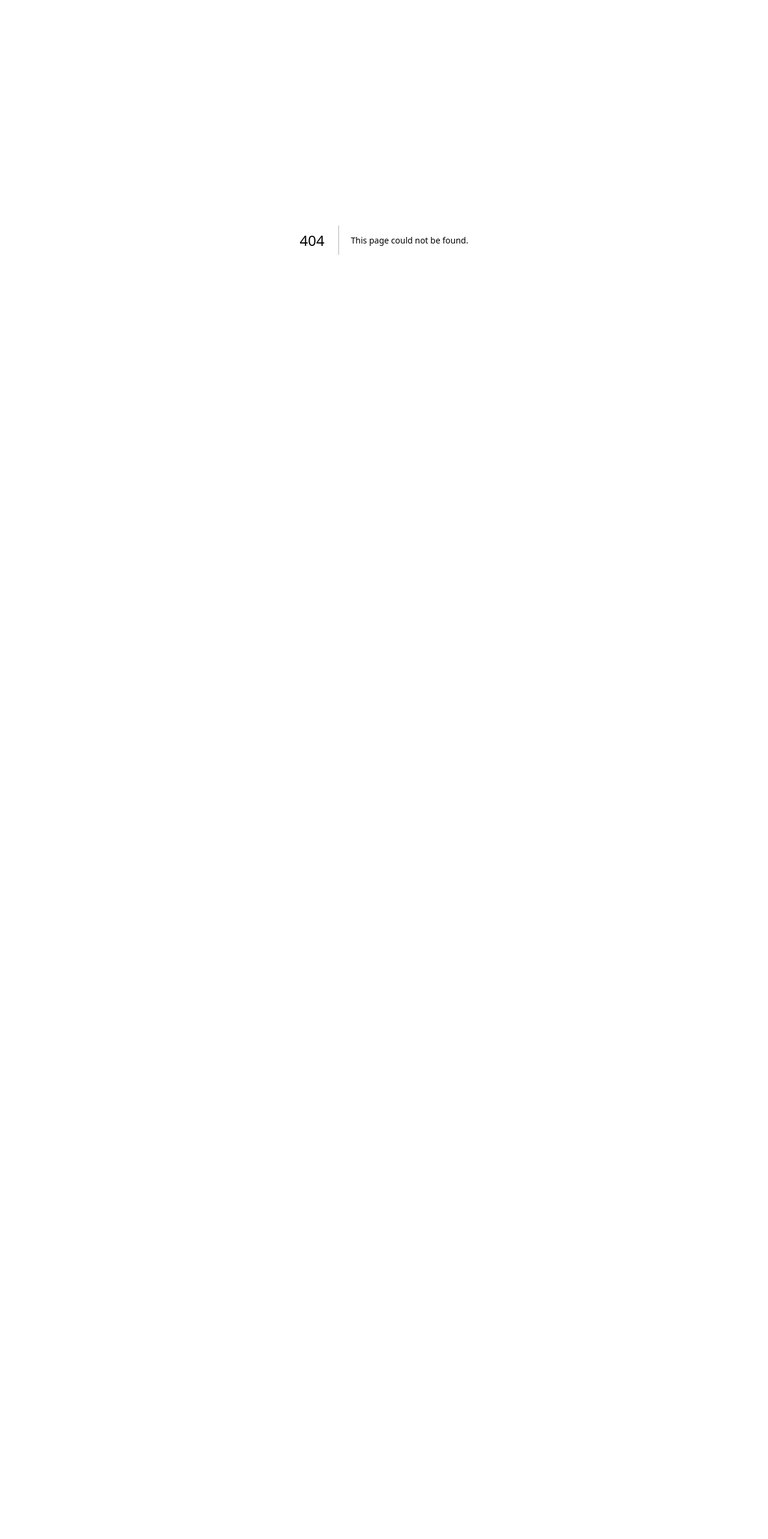
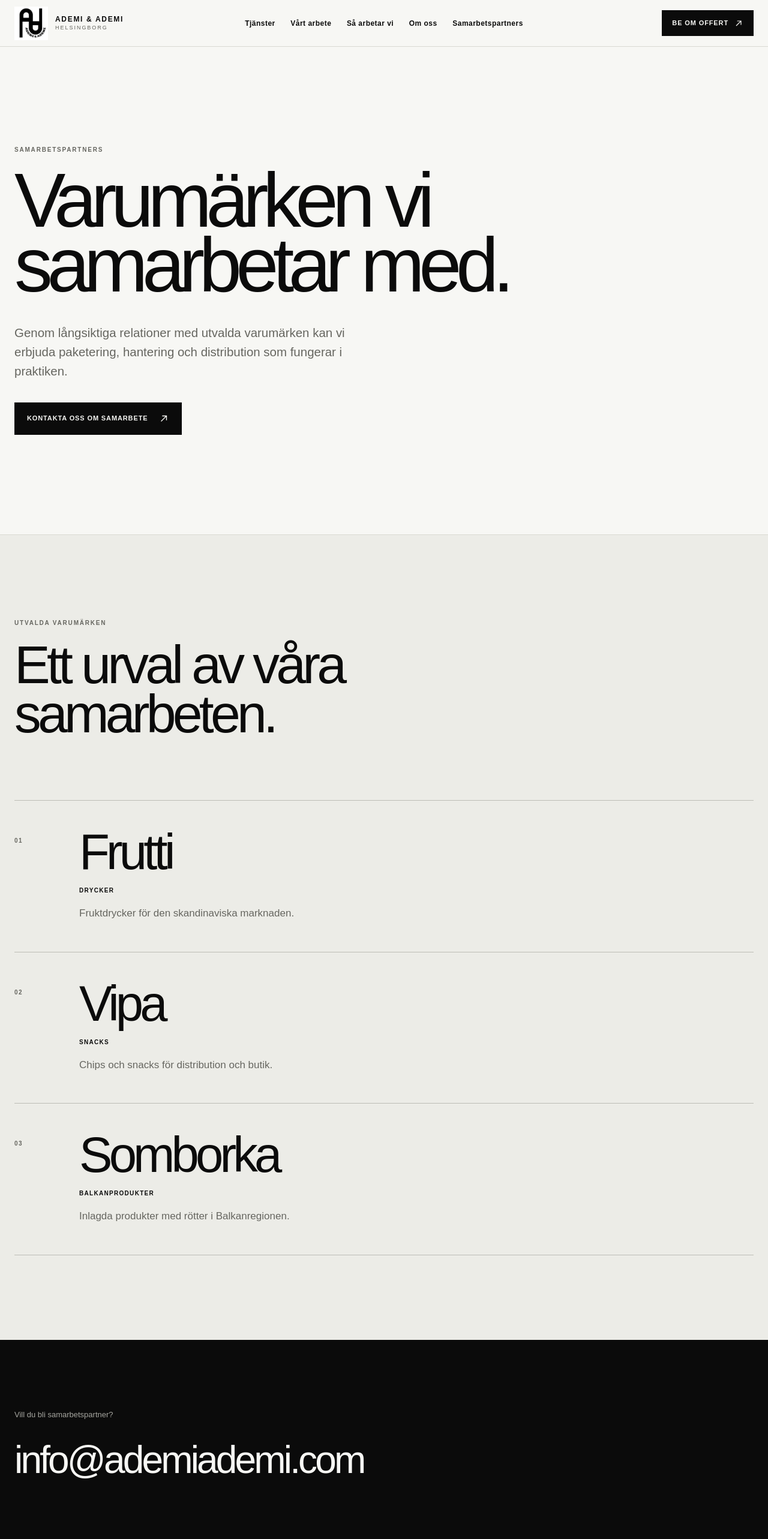
Before and after one commit to momealaouie/ademiademi, a Next.js app: page /samarbetspartners in a window 1280 px wide. Before the commit this address had no page. Shown: the top 2566 px of the page at 60% size. Before the commit the page ends 800 px from the top, so only its background shows below. Built offline with nearby package versions, Linux system fonts and the light colour scheme.

Commit message:
Add partner page and refine contact form

```diff
--- /dev/null
+++ b/app/samarbetspartners/page.module.css
@@ -0,0 +1,130 @@
+.main {
+  padding-top: var(--header-height);
+}
+
+.hero {
+  padding-block: clamp(96px, 13vw, 210px);
+  border-bottom: 1px solid var(--line);
+}
+
+.hero h1 {
+  max-width: 1080px;
+  margin: 24px 0 44px;
+  font-size: clamp(58px, 10vw, 162px);
+  font-weight: 500;
+  letter-spacing: -0.075em;
+  line-height: 0.84;
+}
+
+.intro {
+  max-width: 600px;
+  margin: 0 0 36px;
+  color: var(--muted);
+  font-size: clamp(18px, 1.6vw, 23px);
+  line-height: 1.55;
+}
+
+.list {
+  padding-block: var(--section-space);
+  background: var(--surface);
+}
+
+.heading {
+  max-width: 850px;
+  margin-bottom: clamp(56px, 8vw, 110px);
+}
+
+.heading h2 {
+  margin: 22px 0 0;
+  font-size: clamp(47px, 7vw, 106px);
+  font-weight: 500;
+  letter-spacing: -0.065em;
+  line-height: 0.92;
+}
+
+.partnerGrid {
+  border-top: 1px solid var(--line-strong);
+}
+
+.partner {
+  display: grid;
+  grid-template-columns: 80px minmax(0, 1fr);
+  gap: 28px;
+  padding-block: clamp(34px, 4vw, 60px);
+  border-bottom: 1px solid var(--line-strong);
+}
+
+.partner > span {
+  padding-top: 8px;
+  color: var(--muted);
+  font-size: 10px;
+  font-weight: 700;
+  letter-spacing: 0.14em;
+}
+
+.partner h3 {
+  margin: 0;
+  font-size: clamp(44px, 6.5vw, 100px);
+  font-weight: 500;
+  letter-spacing: -0.07em;
+  line-height: 0.85;
+}
+
+.partner p {
+  max-width: 520px;
+  margin: 18px 0 0;
+  color: var(--muted);
+  font-size: 17px;
+}
+
+.partner .category {
+  margin-top: 20px;
+  color: var(--ink);
+  font-size: 10px;
+  font-weight: 700;
+  letter-spacing: 0.13em;
+  text-transform: uppercase;
+}
+
+.contact {
+  padding-block: clamp(72px, 9vw, 130px);
+  color: var(--paper);
+  background: var(--ink);
+}
+
+.contact p {
+  margin: 0 0 18px;
+  color: #a6a6a0;
+  font-size: 13px;
+}
+
+.contact a {
+  color: var(--paper);
+  font-size: clamp(30px, 5vw, 78px);
+  letter-spacing: -0.06em;
+  text-decoration: none;
+}
+
+.contact a:hover {
+  text-decoration: underline;
+  text-underline-offset: 8px;
+}
+
+@media (max-width: 640px) {
+  .hero {
+    padding-block: 96px;
+  }
+
+  .hero h1 {
+    font-size: clamp(58px, 16vw, 85px);
+  }
+
+  .partner {
+    grid-template-columns: 40px minmax(0, 1fr);
+    gap: 12px;
+  }
+
+  .partner h3 {
+    font-size: clamp(50px, 18vw, 74px);
+  }
+}
--- /dev/null
+++ b/app/samarbetspartners/page.tsx
@@ -0,0 +1,94 @@
+import type { Metadata } from "next";
+import Link from "next/link";
+import { ArrowUpRight } from "@/components/Icons";
+import { Header } from "@/components/Header";
+import { siteConfig } from "@/lib/site";
+import styles from "./page.module.css";
+
+export const metadata: Metadata = {
+  title: "Samarbetspartners",
+  description:
+    "Varumärken och samarbetspartners till AB Ademi & Ademi i Helsingborg.",
+  alternates: { canonical: "/samarbetspartners" },
+};
+
+const partners = [
+  {
+    name: "Frutti",
+    category: "Drycker",
+    text: "Fruktdrycker för den skandinaviska marknaden.",
+  },
+  {
+    name: "Vipa",
+    category: "Snacks",
+    text: "Chips och snacks för distribution och butik.",
+  },
+  {
+    name: "Somborka",
+    category: "Balkanprodukter",
+    text: "Inlagda produkter med rötter i Balkanregionen.",
+  },
+] as const;
+
+export default function PartnersPage() {
+  return (
+    <>
+      <Header />
+      <main className={styles.main} id="top">
+        <section className={styles.hero} aria-labelledby="partners-title">
+          <div className="page-shell">
+            <p className="eyebrow">Samarbetspartners</p>
+            <h1 id="partners-title">Varumärken vi samarbetar med.</h1>
+            <p className={styles.intro}>
+              Genom långsiktiga relationer med utvalda varumärken kan vi erbjuda
+              paketering, hantering och distribution som fungerar i praktiken.
+            </p>
+            <Link className="button button--dark" href="/#kontaktformular">
+              Kontakta oss om samarbete
+              <ArrowUpRight />
+            </Link>
+          </div>
+        </section>
+
+        <section className={styles.list} aria-labelledby="partner-list-title">
+          <div className="page-shell">
+            <div className={styles.heading}>
+              <p className="eyebrow">Utvalda varumärken</p>
+              <h2 id="partner-list-title">Ett urval av våra samarbeten.</h2>
+            </div>
+
+            <div className={styles.partnerGrid}>
+              {partners.map((partner, index) => (
+                <article className={styles.partner} key={partner.name}>
+                  <span>0{index + 1}</span>
+                  <div>
+                    <h3>{partner.name}</h3>
+                    <p className={styles.category}>{partner.category}</p>
+                    <p>{partner.text}</p>
+                  </div>
+                </article>
+              ))}
+            </div>
+          </div>
+        </section>
+
+        <section className={styles.contact}>
+          <div className="page-shell">
+            <p>Vill du bli samarbetspartner?</p>
+            <a href={`mailto:${siteConfig.email}`}>{siteConfig.email}</a>
+          </div>
+        </section>
+      </main>
+
+      <footer className="footer">
+        <div className="page-shell footer__inner">
+          <Link className="footer__brand" href="/">
+            ADEMI <span>&</span> ADEMI
+          </Link>
+          <p>Paketering · Montering · Etikettering</p>
+          <p>© {new Date().getFullYear()} AB Ademi & Ademi</p>
+        </div>
+      </footer>
+    </>
+  );
+}
--- a/app/sitemap.ts
+++ b/app/sitemap.ts
@@ -9,5 +9,11 @@
       changeFrequency: "monthly",
       priority: 1,
     },
+    {
+      url: `${siteConfig.url}/samarbetspartners`,
+      lastModified: new Date(),
+      changeFrequency: "monthly",
+      priority: 0.7,
+    },
   ];
 }
--- a/components/Header.tsx
+++ b/components/Header.tsx
@@ -1,16 +1,18 @@
 "use client";
 
 import Image from "next/image";
+import Link from "next/link";
 import { useEffect, useState } from "react";
 import { ArrowUpRight } from "@/components/Icons";
 import { siteConfig } from "@/lib/site";
 import styles from "./Header.module.css";
 
 const navigation = [
-  { href: "#tjanster", label: "Tjänster" },
-  { href: "#arbeten", label: "Vårt arbete" },
-  { href: "#process", label: "Så arbetar vi" },
-  { href: "#om-oss", label: "Om oss" },
+  { href: "/#tjanster", label: "Tjänster" },
+  { href: "/#arbeten", label: "Vårt arbete" },
+  { href: "/#process", label: "Så arbetar vi" },
+  { href: "/#om-oss", label: "Om oss" },
+  { href: "/samarbetspartners", label: "Samarbetspartners" },
 ] as const;
 
 export function Header() {
@@ -32,7 +34,7 @@
   return (
     <header className={styles.header}>
       <div className={styles.inner}>
-        <a className={styles.brand} href="#top" aria-label="Ademi & Ademi, startsida">
+        <Link className={styles.brand} href="/" aria-label="Ademi & Ademi, startsida">
           <span className={styles.logoFrame}>
             <Image
               className={styles.logo}
@@ -47,23 +49,23 @@
             <strong>ADEMI & ADEMI</strong>
             <span>HELSINGBORG</span>
           </span>
-        </a>
+        </Link>
 
         <nav className={styles.desktopNav} aria-label="Huvudmeny">
           {navigation.map((item) => (
-            <a href={item.href} key={item.href}>
+            <Link href={item.href} key={item.href}>
               {item.label}
-            </a>
+            </Link>
           ))}
         </nav>
 
-        <a
+        <Link
           className={styles.headerCta}
-          href="#kontaktformular"
+          href="/#kontaktformular"
         >
           Be om offert
           <ArrowUpRight />
-        </a>
+        </Link>
 
         <button
           aria-controls="mobile-navigation"
@@ -85,15 +87,15 @@
       >
         <nav aria-label="Mobilmeny">
           {navigation.map((item, index) => (
-            <a href={item.href} key={item.href} onClick={() => setOpen(false)}>
+            <Link href={item.href} key={item.href} onClick={() => setOpen(false)}>
               <span>0{index + 1}</span>
               {item.label}
-            </a>
+            </Link>
           ))}
-          <a href="#kontakt" onClick={() => setOpen(false)}>
-            <span>05</span>
+          <Link href="/#kontakt" onClick={() => setOpen(false)}>
+            <span>06</span>
             Kontakt
-          </a>
+          </Link>
         </nav>
         <div className={styles.mobileContact}>
           <a href={`mailto:${siteConfig.email}`}>{siteConfig.email}</a>
```
Also changed, not shown: components/ContactForm.module.css (+12 -0 lines), components/ContactForm.tsx (+12 -20 lines).
